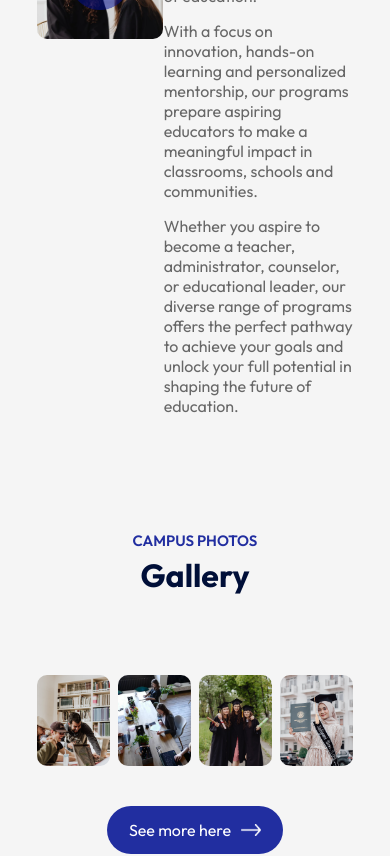
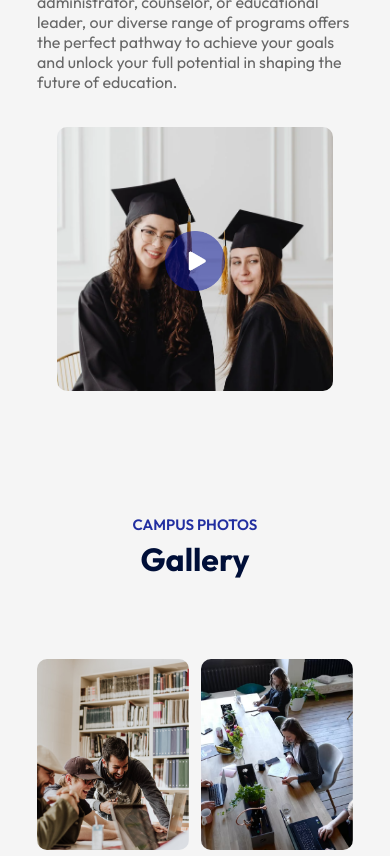
Before and after one commit to aviralsharma07/edusity, a React (Vite) app: page / in a window 390 px wide. Shown: the part 2580-3436 px from the top of the page. Built offline with nearby package versions, Linux system fonts and the light colour scheme.

Commit message:
make gallery responsive

```diff
--- a/src/Components/About/About.css
+++ b/src/Components/About/About.css
@@ -45,3 +45,20 @@
   color: #676767;
   margin-bottom: 15px;
 }
+
+/* -------------------------- MEDIA QUERY --------------------- */
+
+@media (max-width: 800px) {
+  .about {
+    flex-direction: column;
+  }
+
+  .about-left {
+    flex-basis: 100%;
+    margin: 20px;
+    order: 2;
+  }
+  .about-right {
+    flex-basis: 100%;
+  }
+}
--- a/src/Components/Campus/Campus.css
+++ b/src/Components/Campus/Campus.css
@@ -15,3 +15,15 @@
   width: 23%;
   border-radius: 10px;
 }
+
+/* -------------------------- MEDIA QUERY --------------------- */
+
+@media (max-width: 800px) {
+  .gallery {
+    flex-wrap: wrap;
+  }
+  .gallery img {
+    width: 48%;
+    margin-bottom: 25px;
+  }
+}
```
